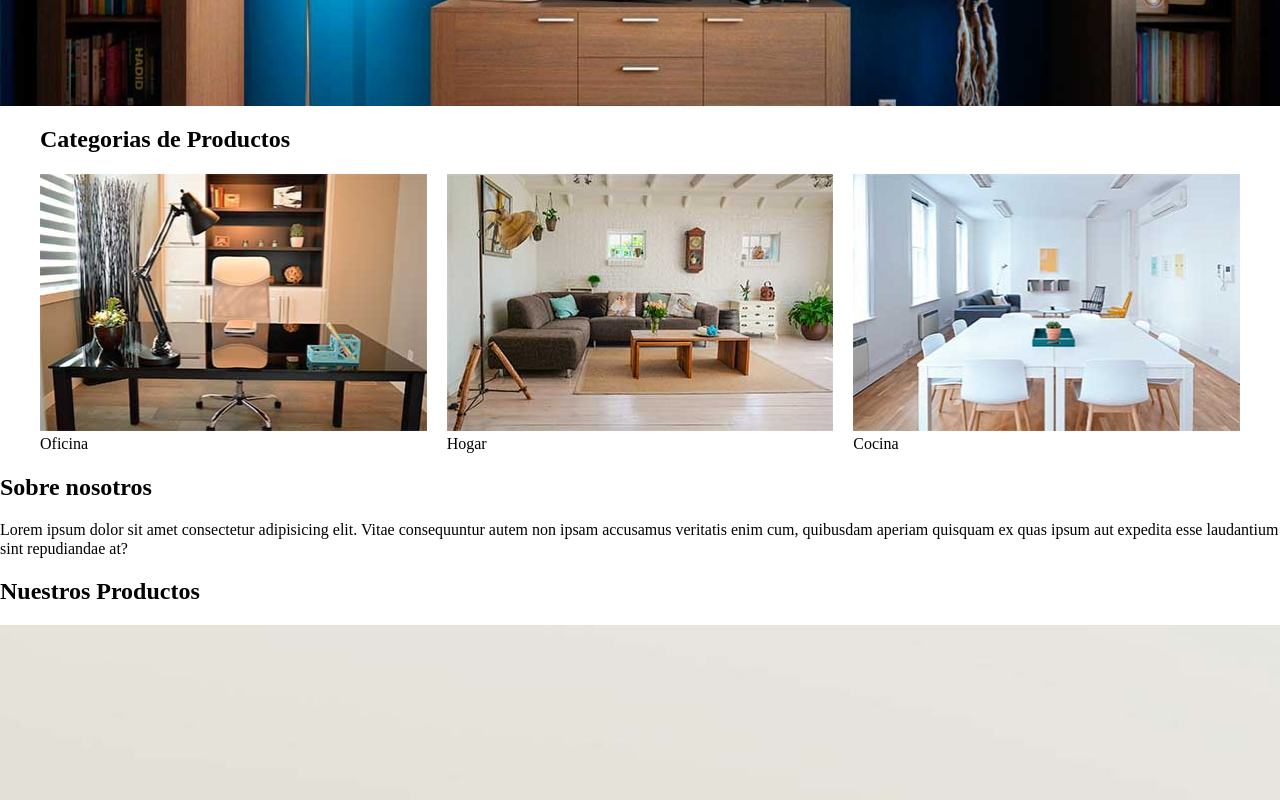
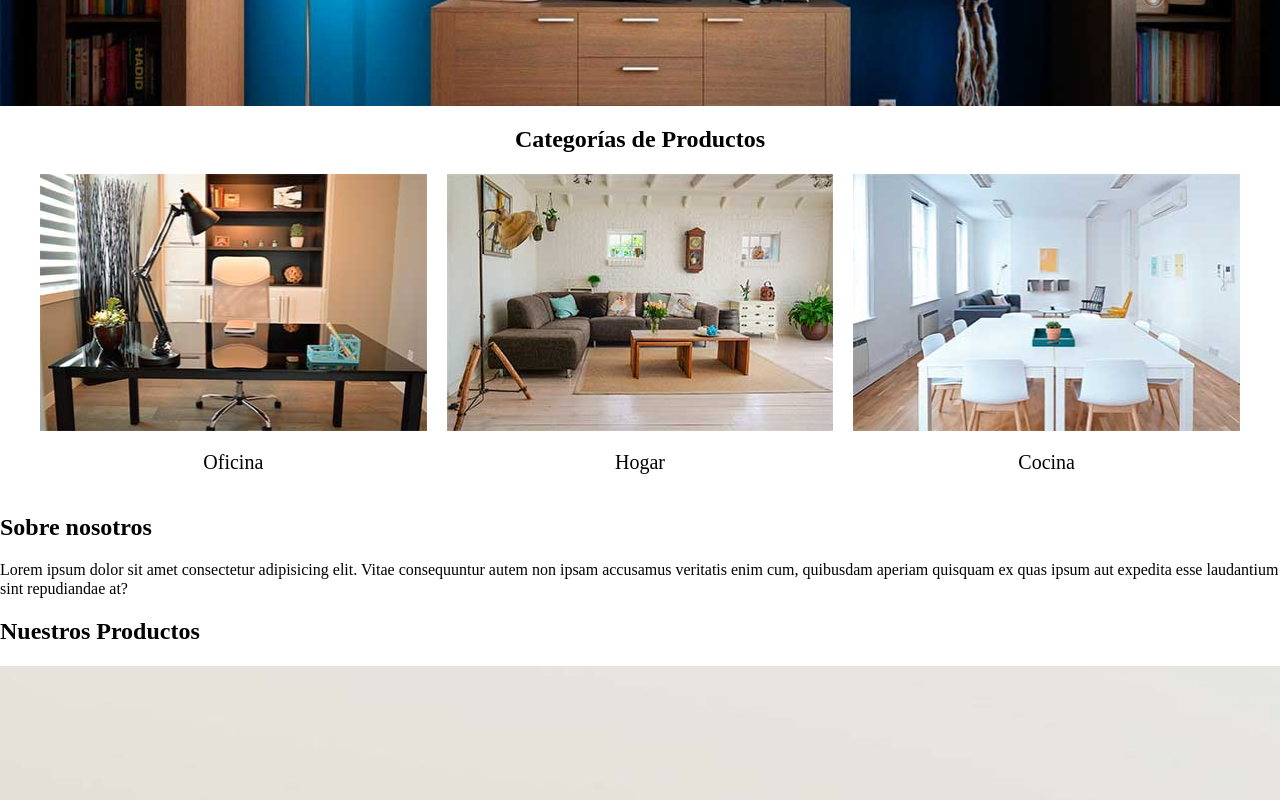
Before and after one commit to MauriGoizS/CSS---Flexbox-CSS-Grid-SASS, a plain HTML site: page ecommerce/index.html in a window 1280 px wide. Shown: the part 640-1440 px from the top of the page. Drawn offline with Linux system fonts and the light colour scheme.

Commit message:
Creando las Categorías

```diff
--- a/ecommerce/css/style.css
+++ b/ecommerce/css/style.css
@@ -20,6 +20,7 @@ a {
 
 img {
     width: 100%;
+    display: block;
 }
 
 /* Header y Navegación */
@@ -50,6 +51,24 @@ img {
 }
 
 /* Categorias */
+
+.categorias h2{
+    text-align: center;
+}
+
+.categoria a {
+    text-align: center;
+    display: block;
+    padding: 20px;
+    font-size: 20px;
+}
+
+.categoria a:hover {
+    background-color: #037bc0;
+    color: #ffffff;
+    border-bottom-right-radius: 10px;
+}
+
 .listado-categorias {
     display: grid;
     grid-template-columns: repeat(3, 1fr);
--- a/ecommerce/index.html
+++ b/ecommerce/index.html
@@ -26,21 +26,21 @@
 
     <div class="hero"></div>
 
-    <section class="contenedor">
-        <h2>Categorias de <span> Productos </span> </h2>
+    <section class="contenedor categorias">
+        <h2>Categorías de <span> Productos </span> </h2>
 
         <div class="listado-categorias">
-            <div>
+            <div class="categoria">
                 <img src="img/categoria1.jpg" alt="Imagen categoría">
                 <a href="#">Oficina</a>
             </div>
 
-            <div>
+            <div class="categoria">
                 <img src="img/categoria2.jpg" alt="Imagen categoría">
                 <a href="#">Hogar</a>
             </div>
 
-            <div>
+            <div class="categoria">
                 <img src="img/categoria3.jpg" alt="Imagen categoría">
                 <a href="#">Cocina</a>
             </div>
```
